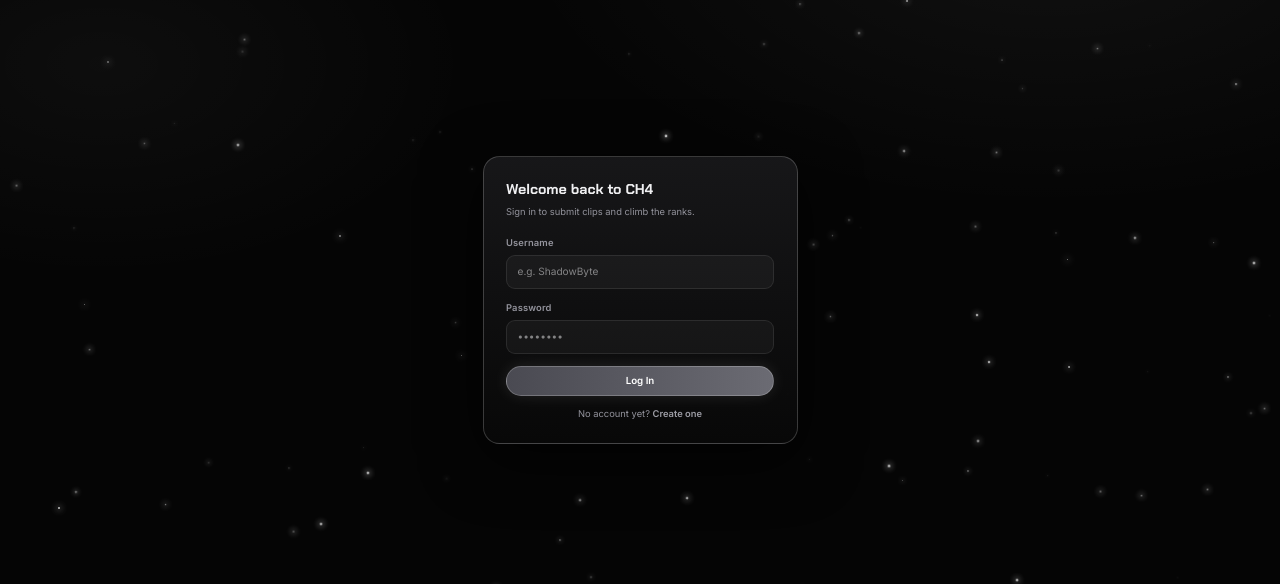
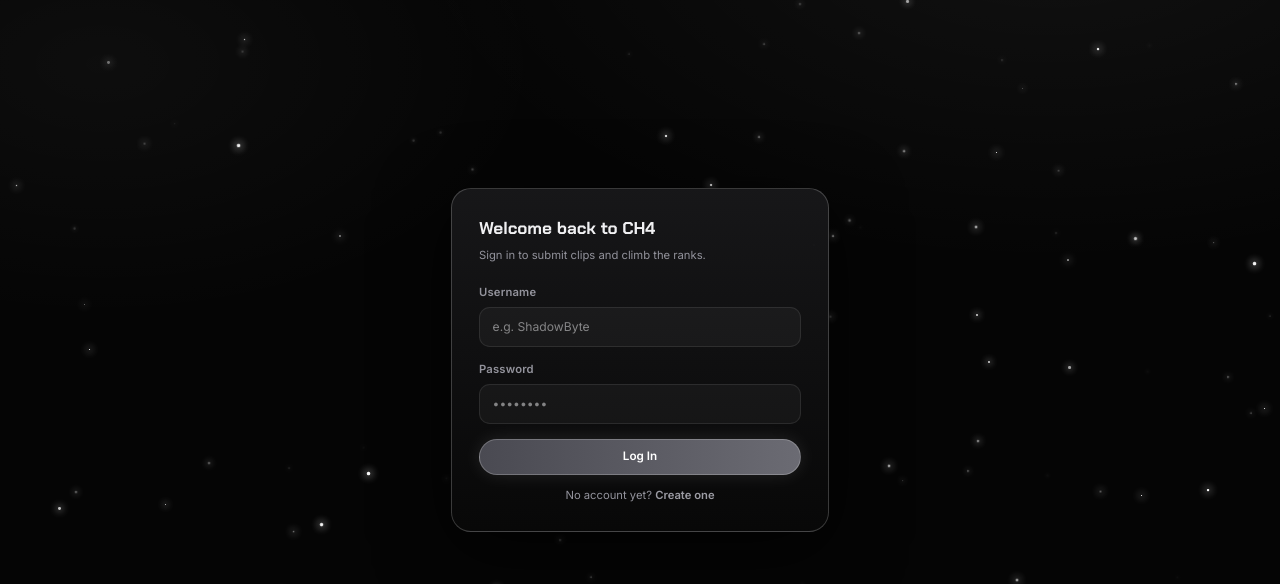
Before and after one commit to jimmywrench-cmd/CH4, a Next.js app: page / in a window 1280 px wide. Shown: the top 584 px of the page. Built offline with nearby package versions, Linux system fonts and the light colour scheme; no server answers.

Commit message:
Your descriptive message

```diff
--- a/app/globals.css
+++ b/app/globals.css
@@ -40,7 +40,7 @@
   --glow: 0 0 0 rgba(0,0,0,0);
 }
 *{box-sizing:border-box; margin:0; padding:0;}
-html{zoom:.75;}
+html{zoom:.9;}
 html,body{height:100%;}
 body{
   background:
@@ -161,7 +161,7 @@ button{font-family:inherit; cursor:pointer; border:none;}
 .uc-role{font-size:10.5px; color:var(--muted);}
 
 /* ---------- main ---------- */
-.main{flex:1; min-width:0;}
+.main{flex:1; min-width:0; display:flex; flex-direction:column; min-height:100vh;}
 .topbar{
   position:sticky; top:0; z-index:40; display:flex; align-items:center; gap:16px;
   padding:14px 30px; background:rgba(5,5,5,.68); backdrop-filter:blur(24px) saturate(120%); border-bottom:1px solid var(--border);
@@ -200,6 +200,10 @@ button{font-family:inherit; cursor:pointer; border:none;}
 
 .view{padding:30px; max-width:1400px; margin:0 auto; display:none; animation:fadein .35s ease;}
 .view.active{display:block;}
+.view.active.view-shorts{
+  display:flex; flex-direction:column; padding:0; margin:0; max-width:none;
+  flex:1; min-height:0;
+}
 @keyframes fadein{from{opacity:0; transform:translateY(6px);} to{opacity:1; transform:translateY(0);}}
 
 /* ---------- glass card ---------- */
@@ -227,7 +231,7 @@ button{font-family:inherit; cursor:pointer; border:none;}
 }
 
 /* notification tray */
-.notif-panel{width:340px; max-height:420px; display:flex; flex-direction:column;}
+.notif-panel{width:340px; max-width:calc(100vw - 32px); max-height:420px; display:flex; flex-direction:column;}
 .notif-panel-head{
   display:flex; align-items:center; justify-content:space-between; gap:10px;
   padding:14px 16px; border-bottom:1px solid var(--border); flex-shrink:0;
@@ -437,7 +441,7 @@ input[type=range]::-webkit-slider-thumb{-webkit-appearance:none; width:14px; hei
 
 /* modal */
 .modal-overlay{position:fixed; inset:0; background:rgba(0,0,0,.65); backdrop-filter:blur(6px); display:flex; align-items:center; justify-content:center; z-index:100; padding:20px;}
-.modal-card{width:100%; max-width:380px; padding:22px; background:linear-gradient(180deg, rgba(24,24,26,.96), rgba(8,8,8,.98)); border:1px solid var(--border-hi); box-shadow:0 20px 80px rgba(0,0,0,.7);}
+.modal-card{width:100%; max-width:380px; max-height:85vh; overflow-y:auto; padding:22px; background:linear-gradient(180deg, rgba(24,24,26,.96), rgba(8,8,8,.98)); border:1px solid var(--border-hi); box-shadow:0 20px 80px rgba(0,0,0,.7);}
 .pill{display:inline-flex; align-items:center; background:var(--glass); border:1px solid var(--border); border-radius:20px; padding:4px 10px; font-size:12px;}
 .pill button{color:var(--muted); font-size:11px;}
 
@@ -686,14 +690,7 @@ tbody tr:hover td{background:rgba(255,255,255,.02);}
 .mp-user-name{font-weight:600; font-size:13px; display:flex; align-items:center; gap:6px; flex-wrap:wrap;}
 .mp-user-id{font-size:10px; color:var(--muted2); font-family:'JetBrains Mono',monospace;}
 .mp-user-meta{font-size:10.5px; color:var(--muted2); margin-top:2px;}
-
-.mp-hover-card{
-  position:absolute; z-index:60; top:calc(100% + 8px); left:0; width:250px;
-  padding:16px; animation:mpPopIn .14s ease;
-}
 @keyframes mpPopIn{from{opacity:0; transform:translateY(-4px) scale(.98);} to{opacity:1; transform:translateY(0) scale(1);}}
-.mp-hover-row{display:flex; justify-content:space-between; font-size:11.5px; padding:4px 0; color:var(--muted);}
-.mp-hover-row b{color:var(--text); font-weight:600;}
 
 .mp-level-cell{min-width:150px;}
 .mp-level-top{display:flex; align-items:baseline; gap:6px; margin-bottom:5px;}
@@ -783,7 +780,7 @@ tbody tr:hover td{background:rgba(255,255,255,.02);}
    SHORTS — full-screen vertical video feed
    ============================================================ */
 .shorts-page{
-  position:relative; height:calc(100vh - 64px); margin:-30px; overflow:hidden;
+  position:relative; flex:1; min-height:0; overflow:hidden;
   border-radius:0; background:#000;
 }
 .shorts-topbar{
@@ -807,7 +804,7 @@ tbody tr:hover td{background:rgba(255,255,255,.02);}
   flex-shrink:0; background:rgba(10,10,18,.55); backdrop-filter:blur(10px);
 }
 .shorts-search-panel{
-  position:absolute; top:44px; right:18px; width:260px; padding:12px;
+  position:absolute; top:44px; right:18px; width:260px; max-width:calc(100vw - 36px); padding:12px;
   background:rgba(10,10,18,.88); backdrop-filter:blur(16px); border:1px solid var(--border);
   border-radius:14px; display:flex; flex-direction:column; gap:8px; z-index:41;
   box-shadow:0 12px 32px rgba(0,0,0,.45); animation:shortsFadeIn .15s ease;
@@ -943,7 +940,6 @@ tbody tr:hover td{background:rgba(255,255,255,.02);}
 .shorts-comments-list .msg + .msg{border-top:1px solid var(--border);}
 
 @media (max-width:720px){
-  .shorts-page{margin:-30px; height:100dvh;}
   .shorts-controls{display:none;}
   .shorts-info{max-width:78%; bottom:calc(28px + env(safe-area-inset-bottom));}
   .shorts-actions{bottom:calc(110px + env(safe-area-inset-bottom));}
--- a/components/AppShell.tsx
+++ b/components/AppShell.tsx
@@ -348,7 +348,7 @@ export default function AppShell() {
           </div>
         </div>
 
-        <div className="view active">
+        <div className={`view active${view === "shorts" ? " view-shorts" : ""}`}>
           {view === "home" && <HomeView ranks={ranks} go={go} />}
           {view === "shorts" && <ShortsView ranks={ranks} />}
           {view === "submit" && <SubmitView ranks={ranks} />}
--- a/components/views/ManagePlayersView.tsx
+++ b/components/views/ManagePlayersView.tsx
@@ -71,7 +71,6 @@ export default function ManagePlayersView({ ranks }: { ranks: Rank[] }) {
   const [pageSize, setPageSize] = useState(25);
 
   // row popovers / menus
-  const [hoverFor, setHoverFor] = useState<string | null>(null);
 
   // modals
   const [showRoleManager, setShowRoleManager] = useState(false);
@@ -674,11 +673,7 @@ export default function ManagePlayersView({ ranks }: { ranks: Rank[] }) {
                         <Checkbox checked={selected.has(u.id)} onClick={() => toggleOne(u.id)} />
                       </td>
                       <td>
-                        <div
-                          className="mp-user-cell"
-                          onMouseEnter={() => setHoverFor(u.id)}
-                          onMouseLeave={() => setHoverFor((h) => (h === u.id ? null : h))}
-                        >
+                        <div className="mp-user-cell">
                           <div className="mp-avatar-wrap">
                             <div className="avatar" style={{ width: 32, height: 32, fontSize: 11 }}>
                               {initials(u.username)}
@@ -693,40 +688,6 @@ export default function ManagePlayersView({ ranks }: { ranks: Rank[] }) {
                             </div>
                             <div className="mp-user-id">#{u.id.slice(0, 8)}</div>
                           </div>
-
-                          {hoverFor === u.id && (
-                            <div className="card popover mp-hover-card" onClick={(e) => e.stopPropagation()}>
-                              <div className="flex gap8 mb10">
-                                <div className="avatar" style={{ width: 30, height: 30, fontSize: 11 }}>
-                                  {initials(u.username)}
-                                </div>
-                                <div>
-                                  <div style={{ fontWeight: 700, fontSize: 13 }}>{u.username}</div>
-                                  <RoleBadge role={u.role} />
-                                </div>
-                              </div>
-                              <div className="mp-hover-row">
-                                <span>Level</span>
-                                <b>{u.level_label ?? u.level}</b>
-                              </div>
-                              <div className="mp-hover-row">
-                                <span>Rank</span>
-                                <b>{displayRankName(ranks, u)}</b>
-                              </div>
-                              <div className="mp-hover-row">
-                                <span>Approved</span>
-                                <b>{u.approved_count}</b>
-                              </div>
-                              <div className="mp-hover-row">
-                                <span>Joined</span>
-                                <b>{new Date(u.created_at).toLocaleDateString()}</b>
-                              </div>
-                              <div className="mp-hover-row">
-                                <span>Last active</span>
-                                <b>{timeAgo(u.last_seen)}</b>
-                              </div>
-                            </div>
-                          )}
                         </div>
                       </td>
                       <td>
--- a/components/views/ShortsView.tsx
+++ b/components/views/ShortsView.tsx
@@ -734,14 +734,24 @@ function CommentsPanel({
   const [text, setText] = useState("");
   const [replyTo, setReplyTo] = useState<Comment | null>(null);
   const [loading, setLoading] = useState(true);
+  const [loadError, setLoadError] = useState(false);
 
   async function load() {
     setLoading(true);
+    setLoadError(false);
     try {
       const res = await fetch(`/api/feed/${video.id}/comments?sort=${sort}`);
+      if (!res.ok) {
+        setLoadError(true);
+        setComments([]);
+        return;
+      }
       const data = await res.json();
       setComments(data.comments ?? []);
       onCountChange((data.comments ?? []).length);
+    } catch {
+      setLoadError(true);
+      setComments([]);
     } finally {
       setLoading(false);
     }
@@ -812,6 +822,8 @@ function CommentsPanel({
         <div className="shorts-comments-list">
           {loading ? (
             <div className="empty-state small">Loading…</div>
+          ) : loadError ? (
+            <div className="empty-state small">Couldn't load comments. Try again.</div>
           ) : video.comments_disabled ? (
             <div className="empty-state small">Comments are disabled on this video.</div>
           ) : comments.length === 0 ? (
```
